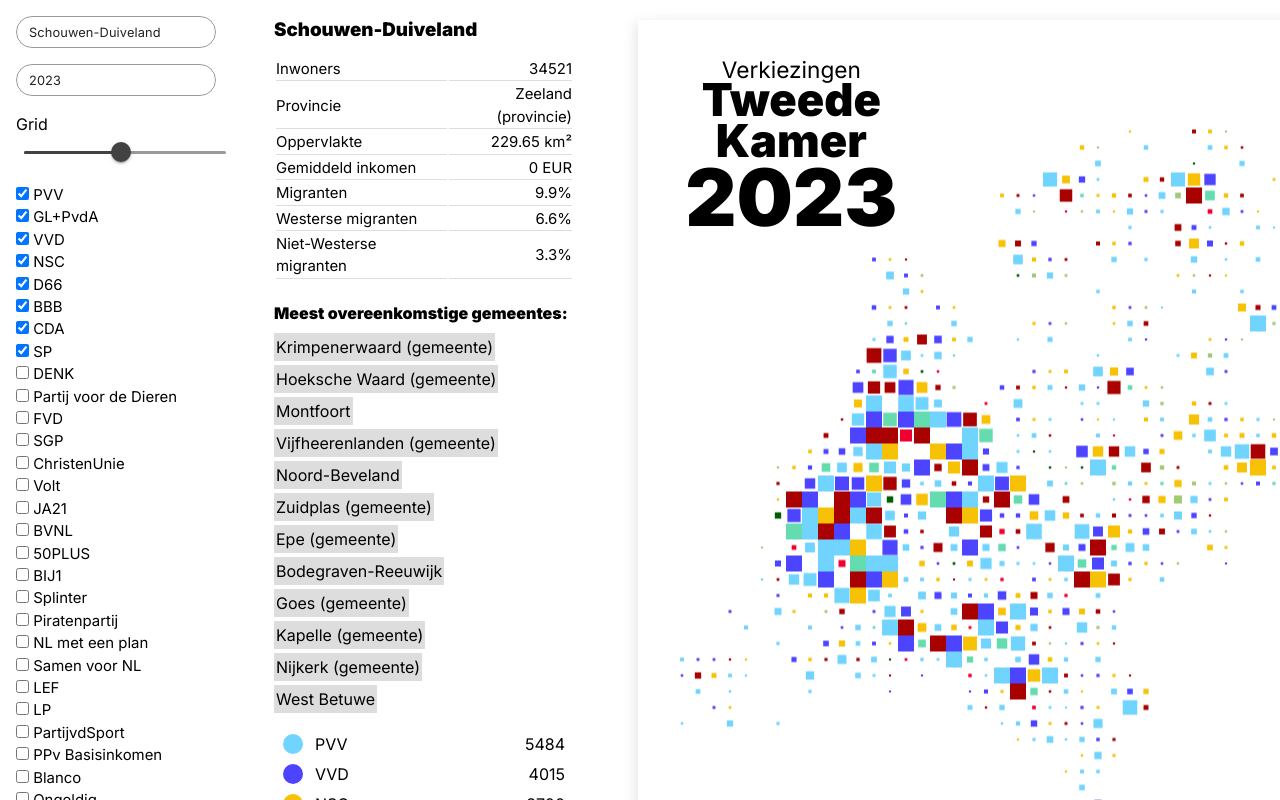
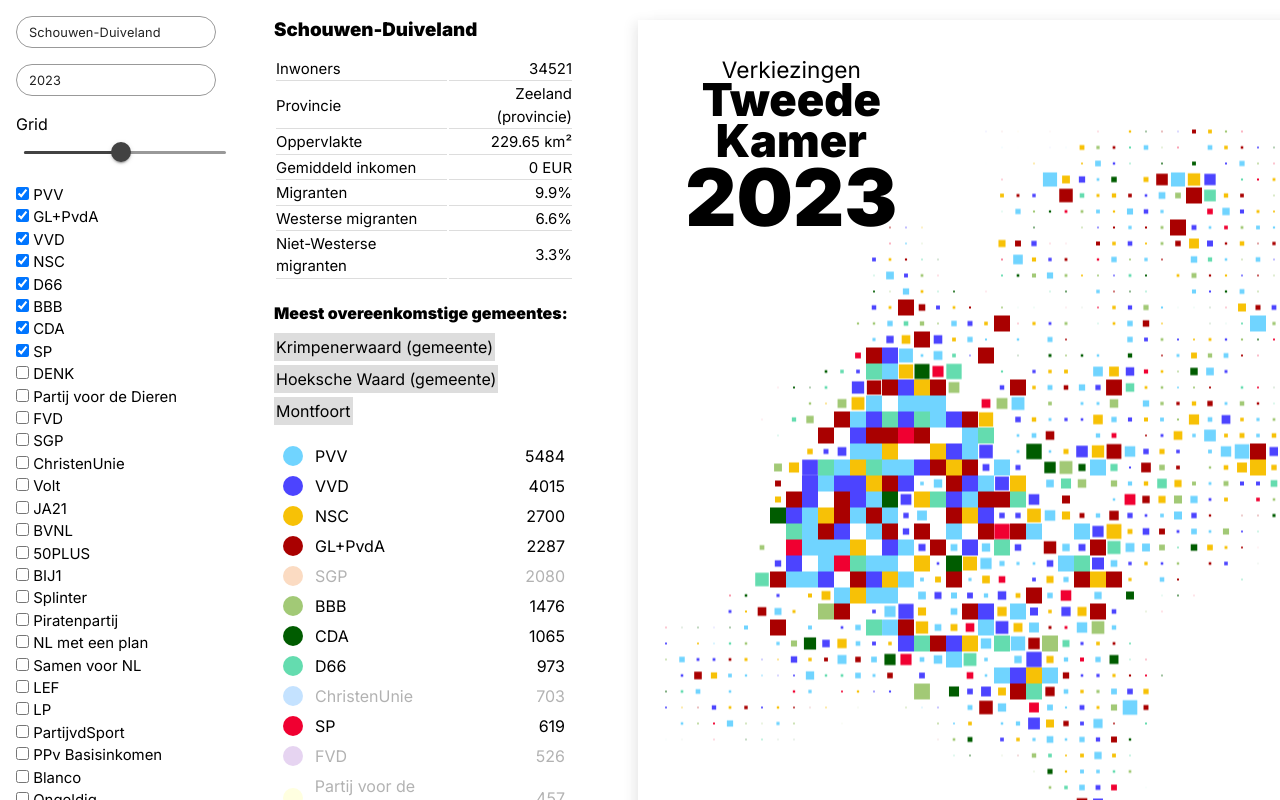
Before and after one commit to jeroenbreen/aardverschuiving-fe, a Vue app in the folder frontend/: page / in a window 1280 px wide. Built offline with nearby package versions, Linux system fonts and the light colour scheme.

Commit message:
report displacement

```diff
--- a/frontend/src/components/map/Map.vue
+++ b/frontend/src/components/map/Map.vue
@@ -22,6 +22,7 @@ const padding = 20;
 const baseWidth = ref(0);
 const width = computed(() => baseWidth.value + padding * 2);
 const height = computed(() => (width.value / 21) * 29.7);
+const report = ref(null);
 
 const create = () => {
     if (el.value) {
@@ -42,6 +43,7 @@ const create = () => {
                 callback,
                 store.selectedParties
             );
+            report.value = app.value.getReport();
         }
     }
 };
@@ -94,6 +96,13 @@ watch(
 
             <map-parties />
         </div>
+
+        <div class="Map__report" v-if="report">
+            Op deze kaart is {{ report.coverage }}% van de stemmers
+            vertegenwoordigd (als alle partijen zijn aangevinkt).<br />
+            De stemmers zijn gemiddeld {{ report.displacement }}km van hun eigen
+            gemeente afgebeeld [UITLEG].
+        </div>
     </div>
 </template>
 
@@ -142,5 +151,11 @@ watch(
         z-index: 1;
         pointer-events: none;
     }
+
+    &__report {
+        padding: 20px;
+        font-style: italic;
+        font-size: var(--text-s);
+    }
 }
 </style>
--- a/frontend/src/components/map/classes/App.ts
+++ b/frontend/src/components/map/classes/App.ts
@@ -1,6 +1,11 @@
-import { VoteSetHeavy, Callback } from "../../../types";
+import {
+    VoteSetHeavy,
+    Callback,
+    VoteSetHeavyWithDistance,
+} from "../../../types";
 import { Cell } from "./Cell";
 import { boundingBox, ratio } from "./settings";
+import { getDistanceBetweenCells } from "./shell";
 
 // todo cache coordinates for each municipality
 
@@ -51,14 +56,13 @@ export class App {
         this.gridVertical = Math.round(this.gridHorizontal * ratio);
         this.cellPopulation = this.getCellPopulation();
         this.cells = this.createCells();
-        const runs = 1000;
+        const runs = 10000;
         for (let i = 0; i < runs; i++) {
             if (this.voteSets.length > 0) {
                 this.run();
             }
         }
         this.draw();
-        // this.report();
     }
 
     updateGrid(grid: number, voteSets: VoteSetHeavy[]) {
@@ -85,42 +89,59 @@ export class App {
         });
     }
 
-    report() {
-        const usedPopulation = this.cells.reduce((acc, cell) => {
+    getReport() {
+        // nl width 264km height 312km
+        const cellDistance = 264 / this.gridHorizontal;
+        const drawnPopulation = this.cells.reduce((acc, cell) => {
+            return acc + (cell.doDraw() ? cell.getPopulation() : 0);
+        }, 0);
+        const presentPopulation = this.cells.reduce((acc, cell) => {
             return acc + cell.getPopulation();
         }, 0);
 
-        const drawnPopulation = this.cells.reduce((acc, cell) => {
-            return acc + (cell.doDraw() ? cell.getPopulation() : 0);
-        }, 0);
-        console.log("usedPopulation: " + usedPopulation);
-        console.log("voteSets left: " + this.voteSets.length);
-        console.log("Skipped: " + this.skipped);
-        console.log(
-            "Drawn %: " +
-                Math.round(100 * (drawnPopulation / this.totalPopulation)) +
-                "%"
+        const displacement = Math.round(
+            (this.cells.reduce((acc, cell) => {
+                return acc + cell.getTotalDistance();
+            }, 0) *
+                cellDistance) /
+                presentPopulation
         );
+
+        return {
+            drawnPopulation,
+            presentPopulation,
+            totalPopulation: this.totalPopulation,
+            coverage:
+                Math.round(1000 * (presentPopulation / this.totalPopulation)) /
+                10,
+            displacement,
+        };
     }
 
     run() {
         const biggest = this.voteSets[0];
         // console.log(biggest.municipality.title + " " + biggest.party?.name);
-        const cell = this.getNearestCellWithSpaceForVoteSet(biggest);
+        const { cell, distance } =
+            this.getNearestCellWithSpaceForVoteSet(biggest);
         if (cell) {
             const space = cell.getSpace();
             if (biggest.votes < space) {
-                cell.addVoteSet(biggest);
+                const itemWithDistance = {
+                    ...biggest,
+                    distance,
+                };
+                cell.addVoteSet(itemWithDistance);
             } else {
-                const rest = {
+                const rest: VoteSetHeavy = {
                     ...biggest,
                     votes: biggest.votes - space,
                 };
-                const newItem = {
+                const newItemWithDistance: VoteSetHeavyWithDistance = {
                     ...biggest,
                     votes: space,
+                    distance,
                 };
-                cell.addVoteSet(newItem);
+                cell.addVoteSet(newItemWithDistance);
                 this.voteSets.push(rest);
             }
             const index = this.voteSets.indexOf(biggest);
@@ -147,7 +168,7 @@ export class App {
     getNearestCellWithSpaceForVoteSet(voteSet: VoteSetHeavy) {
         const cell = this.getExactCellForVoteSet(voteSet);
         if (!cell) {
-            return null;
+            return { cell: null, distance: 0 };
         } else {
             if (
                 cell.isEmpty() ||
@@ -158,14 +179,14 @@ export class App {
                 // keep score of the first use
                 cell.turn = this.turn;
                 this.turn++;
-                return cell;
+                return { cell, distance: 0 };
             } else {
                 const max = 250;
-                let distance = 0;
+                let shellPosition = 0;
                 let cellWithSpace = null;
                 // todo keep score of nearest available neighbour
-                while (!cellWithSpace && distance < max) {
-                    const neighbour = cell.getNeighbour(distance);
+                while (!cellWithSpace && shellPosition < max) {
+                    const neighbour = cell.getNeighbour(shellPosition);
                     if (
                         neighbour &&
                         neighbour.getSpace() > 0 &&
@@ -174,9 +195,14 @@ export class App {
                     ) {
                         cellWithSpace = neighbour;
                     }
-                    distance++;
+                    shellPosition++;
                 }
-                return cellWithSpace;
+                return {
+                    cell: cellWithSpace,
+                    distance: cellWithSpace
+                        ? getDistanceBetweenCells(cell, cellWithSpace)
+                        : 0,
+                };
             }
         }
     }
--- a/frontend/src/components/map/classes/Cell.ts
+++ b/frontend/src/components/map/classes/Cell.ts
@@ -1,5 +1,5 @@
 import { App } from "./App";
-import { Party, VoteSetHeavy } from "../../../types";
+import { Party, VoteSetHeavyWithDistance } from "../../../types";
 import { getShell, getRibSizeForShell, getAreaInsideShell } from "./shell";
 import { settings } from "./settings";
 
@@ -10,7 +10,7 @@ export class Cell {
     x: number;
     y: number;
     size: number;
-    voteSets: VoteSetHeavy[];
+    voteSets: VoteSetHeavyWithDistance[];
     cellPopulation: number;
     turn: number;
 
@@ -34,24 +34,24 @@ export class Cell {
         this.voteSets = [];
     }
 
-    getNeighbour(distanceIndex: number) {
+    getNeighbour(shellPosition: number) {
         const getCoordinatesForShell = (
             shell: number,
-            distanceIndex: number
+            shellPosition: number
         ) => {
             let step = 0;
             const size = getRibSizeForShell(shell); // 3
             // we start north west inside the shell
             let x = -Math.floor(size / 2);
             let y = -Math.floor(size / 2); // -1, -1
-            if (step === distanceIndex) {
+            if (step === shellPosition) {
                 return { x, y };
             }
             // walking east
             for (let i = 1; i < size; i++) {
                 x++;
                 step++;
-                if (step === distanceIndex) {
+                if (step === shellPosition) {
                     return { x, y };
                 }
             }
@@ -59,7 +59,7 @@ export class Cell {
             for (let i = 1; i < size; i++) {
                 y++;
                 step++;
-                if (step === distanceIndex) {
+                if (step === shellPosition) {
                     return { x, y };
                 }
             }
@@ -67,7 +67,7 @@ export class Cell {
             for (let i = 1; i < size; i++) {
                 x--;
                 step++;
-                if (step === distanceIndex) {
+                if (step === shellPosition) {
                     return { x, y };
                 }
             }
@@ -76,7 +76,7 @@ export class Cell {
             for (let i = 1; i < size - 1; i++) {
                 y--;
                 step++;
-                if (step === distanceIndex) {
+                if (step === shellPosition) {
                     return { x, y };
                 }
             }
@@ -84,16 +84,16 @@ export class Cell {
             return { x, y };
         };
 
-        const shell = getShell(distanceIndex); // 0
+        const shell = getShell(shellPosition); // 0
         const areaInside = getAreaInsideShell(shell); // 0
-        const distanceIndexInShell = distanceIndex - areaInside; // 0
-        const coordinates = getCoordinatesForShell(shell, distanceIndexInShell); // [-1, -1]
+        const shellPositionInShell = shellPosition - areaInside; // 0
+        const coordinates = getCoordinatesForShell(shell, shellPositionInShell); // [-1, -1]
 
         // console.log(
-        //     distanceIndex,
+        //     shellPosition,
         //     shell,
         //     areaInside,
-        //     distanceIndexInShell,
+        //     shellPositionInShell,
         //     coordinates
         // );
         return this.app.getCellFromCoordinates(
@@ -102,7 +102,13 @@ export class Cell {
         );
     }
 
-    addVoteSet(voteSet: VoteSetHeavy) {
+    getTotalDistance() {
+        return this.voteSets.reduce((acc, voteSet) => {
+            return acc + voteSet.distance * voteSet.votes;
+        }, 0);
+    }
+
+    addVoteSet(voteSet: VoteSetHeavyWithDistance) {
         if (this.isEmpty() || this.voteSets[0].party === voteSet.party) {
             this.voteSets.push(voteSet);
         }
--- a/frontend/src/components/map/classes/shell.ts
+++ b/frontend/src/components/map/classes/shell.ts
@@ -16,3 +16,9 @@ export const getAreaInsideShell = (shell: number) => {
     const ribSizeInside = getRibSizeForShell(shell - 1);
     return ribSizeInside * ribSizeInside - 1;
 };
+
+export const getDistanceBetweenCells = (cell1: any, cell2: any) => {
+    const a = Math.round(cell1.indexX - cell2.indexX);
+    const b = Math.round(cell1.indexY - cell2.indexY);
+    return Math.sqrt(a * a + b * b);
+};
--- a/frontend/src/components/municipalities/MunicipaliltyRelations.vue
+++ b/frontend/src/components/municipalities/MunicipaliltyRelations.vue
@@ -14,12 +14,17 @@ const store = useMainStore();
 
 const municipalities = computed(() => {
     if (store.distanceList) {
-        return store.distanceList.distances.map((distance: Distance) => {
-            return store.municipalities.find(
-                (municipality) =>
-                    municipality.cbs_code === distance.target_municipality_code
-            );
-        });
+        const relations = store.distanceList.distances.map(
+            (distance: Distance) => {
+                return store.municipalities.find(
+                    (municipality) =>
+                        municipality.cbs_code ===
+                        distance.target_municipality_code
+                );
+            }
+        );
+        relations.length = 3;
+        return relations;
     } else {
         return [];
     }
--- a/frontend/src/types/votes.ts
+++ b/frontend/src/types/votes.ts
@@ -18,3 +18,7 @@ export interface VoteResult {
     party_id: number;
     votes: number;
 }
+
+export interface VoteSetHeavyWithDistance extends VoteSetHeavy {
+    distance: number;
+}
```
